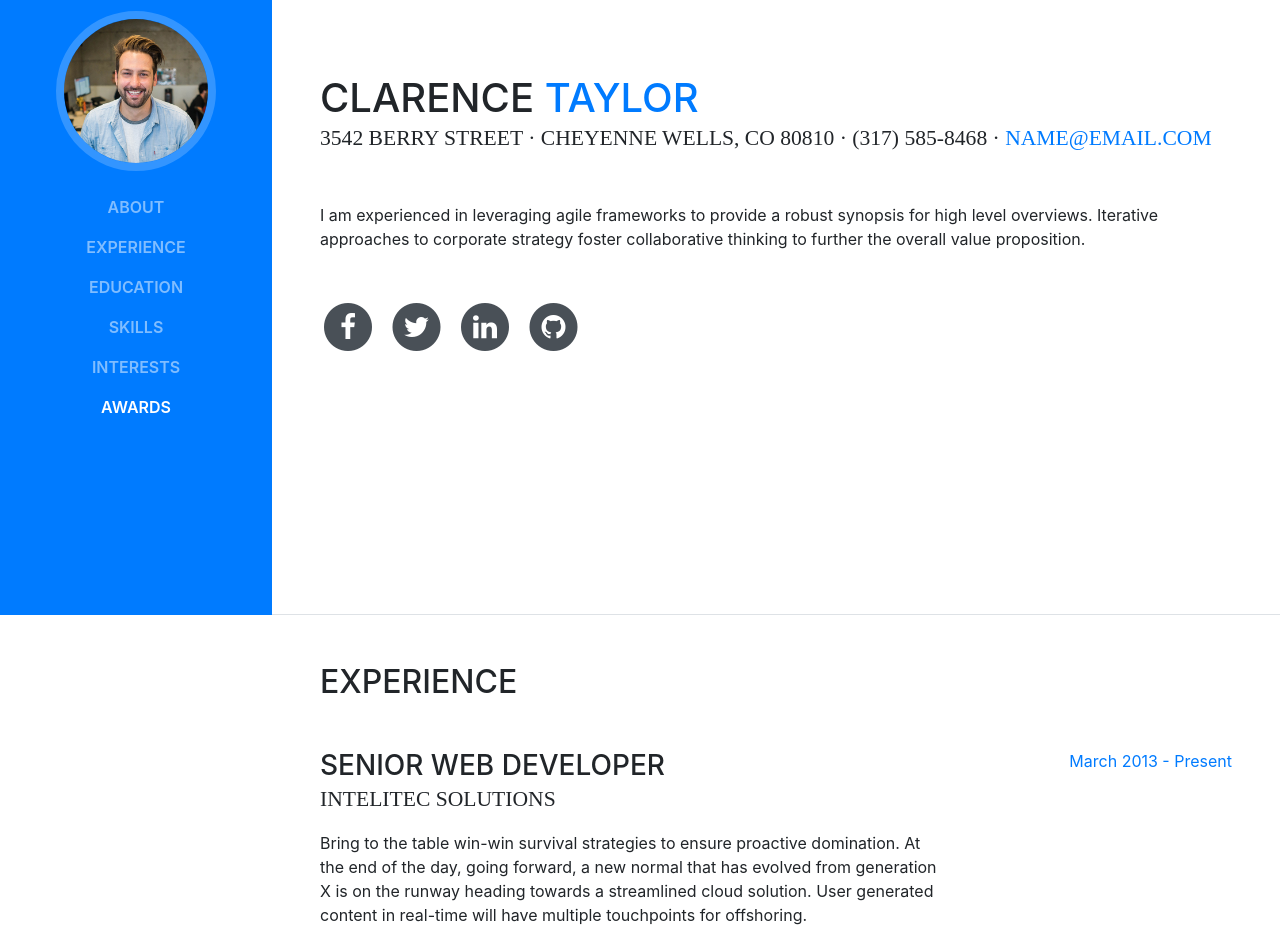
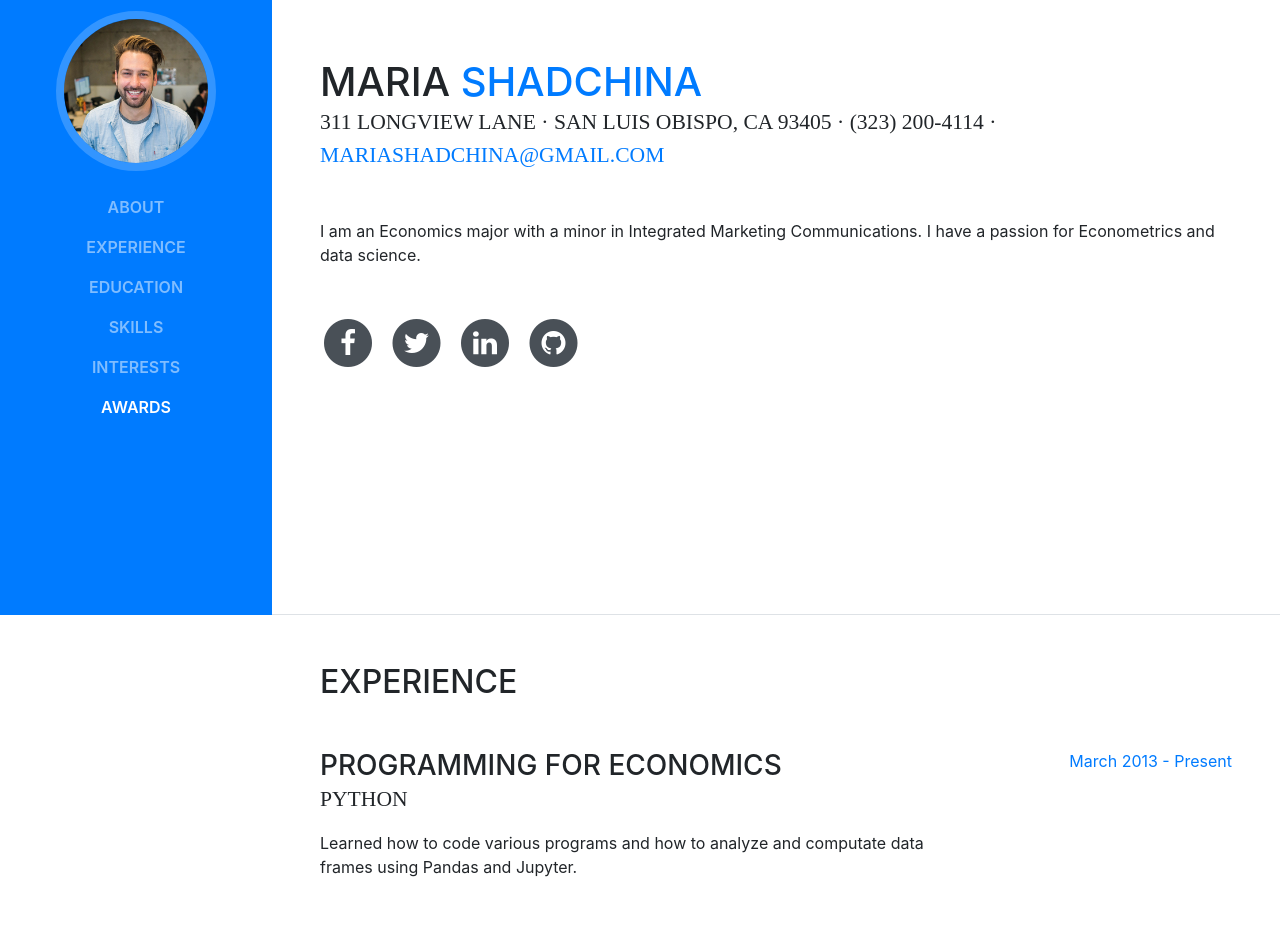
Before and after one commit to mshadchi/mshadchi.github.io, a website with bundled scripts: page index.html in a window 1280 px wide. Shown: the part 185-1115 px from the top of the page. Built offline with nearby package versions, Linux system fonts and the light colour scheme; a web font is replaced by a local one.

Commit message:
updating headers and text

```diff
--- a/index.html
+++ b/index.html
@@ -65,13 +65,13 @@
 
       <section class="resume-section p-3 p-lg-5 d-flex d-column" id="about">
         <div class="my-auto">
-          <h1 class="mb-0">Clarence
-            <span class="text-primary">Taylor</span>
+          <h1 class="mb-0">Maria
+            <span class="text-primary">Shadchina</span>
           </h1>
-          <div class="subheading mb-5">3542 Berry Street · Cheyenne Wells, CO 80810 · (317) 585-8468 ·
-            <a href="mailto:name@email.com">name@email.com</a>
+          <div class="subheading mb-5">311 Longview Lane · San Luis Obispo, CA 93405 · (323) 200-4114 ·
+            <a href="mailto:name@email.com">mariashadchina@gmail.com</a>
           </div>
-          <p class="mb-5">I am experienced in leveraging agile frameworks to provide a robust synopsis for high level overviews. Iterative approaches to corporate strategy foster collaborative thinking to further the overall value proposition.</p>
+          <p class="mb-5">I am an Economics major with a minor in Integrated Marketing Communications. I have a passion for Econometrics and data science.</p>
           <ul class="list-inline list-social-icons mb-0">
             <li class="list-inline-item">
               <a href="#">
@@ -115,9 +115,9 @@
 
           <div class="resume-item d-flex flex-column flex-md-row mb-5">
             <div class="resume-content mr-auto">
-              <h3 class="mb-0">Senior Web Developer</h3>
-              <div class="subheading mb-3">Intelitec Solutions</div>
-              <p>Bring to the table win-win survival strategies to ensure proactive domination. At the end of the day, going forward, a new normal that has evolved from generation X is on the runway heading towards a streamlined cloud solution. User generated content in real-time will have multiple touchpoints for offshoring.</p>
+              <h3 class="mb-0">Programming for Economics</h3>
+              <div class="subheading mb-3">Python</div>
+              <p>Learned how to code various programs and how to analyze and computate data frames using Pandas and Jupyter.</p>
             </div>
             <div class="resume-date text-md-right">
               <span class="text-primary">March 2013 - Present</span>
```
